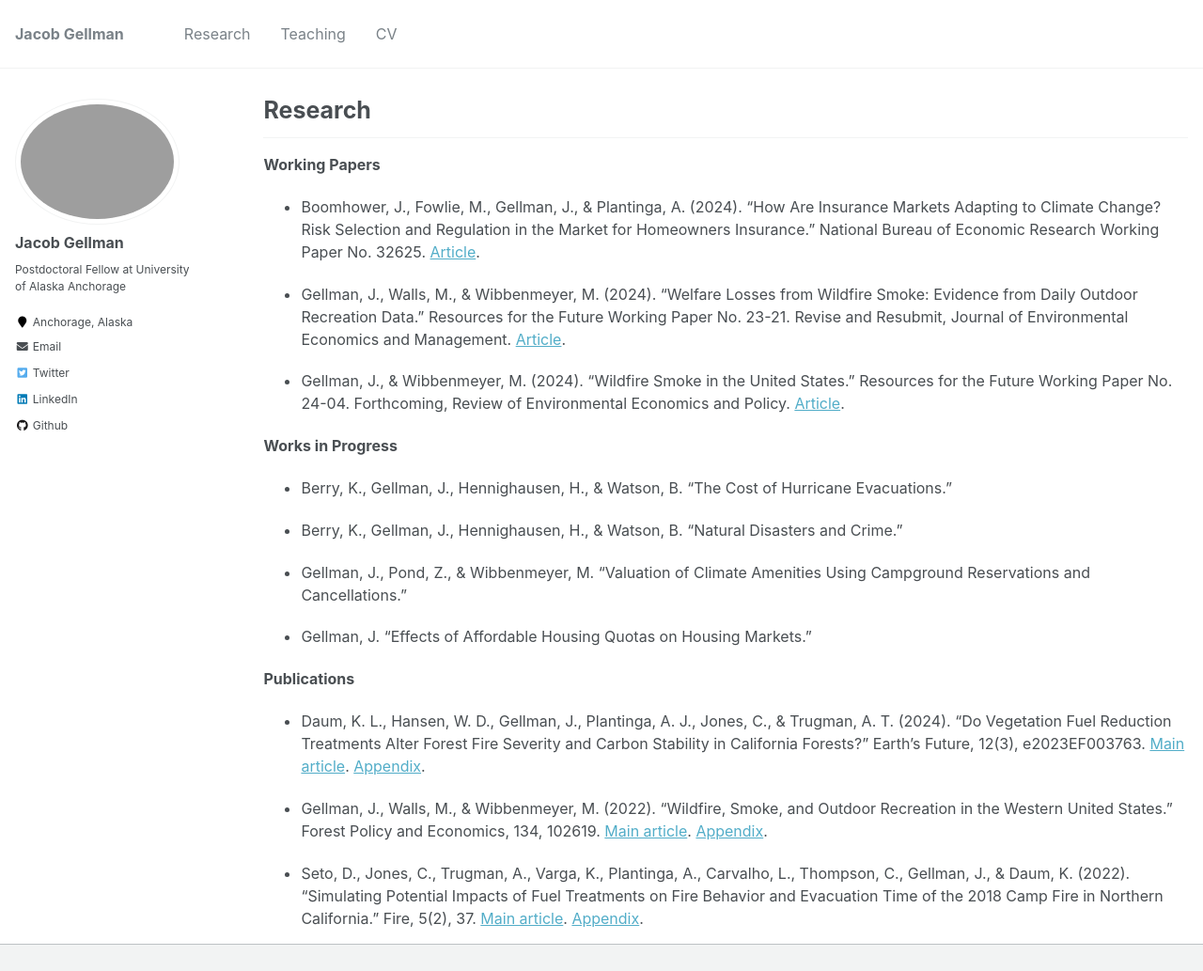
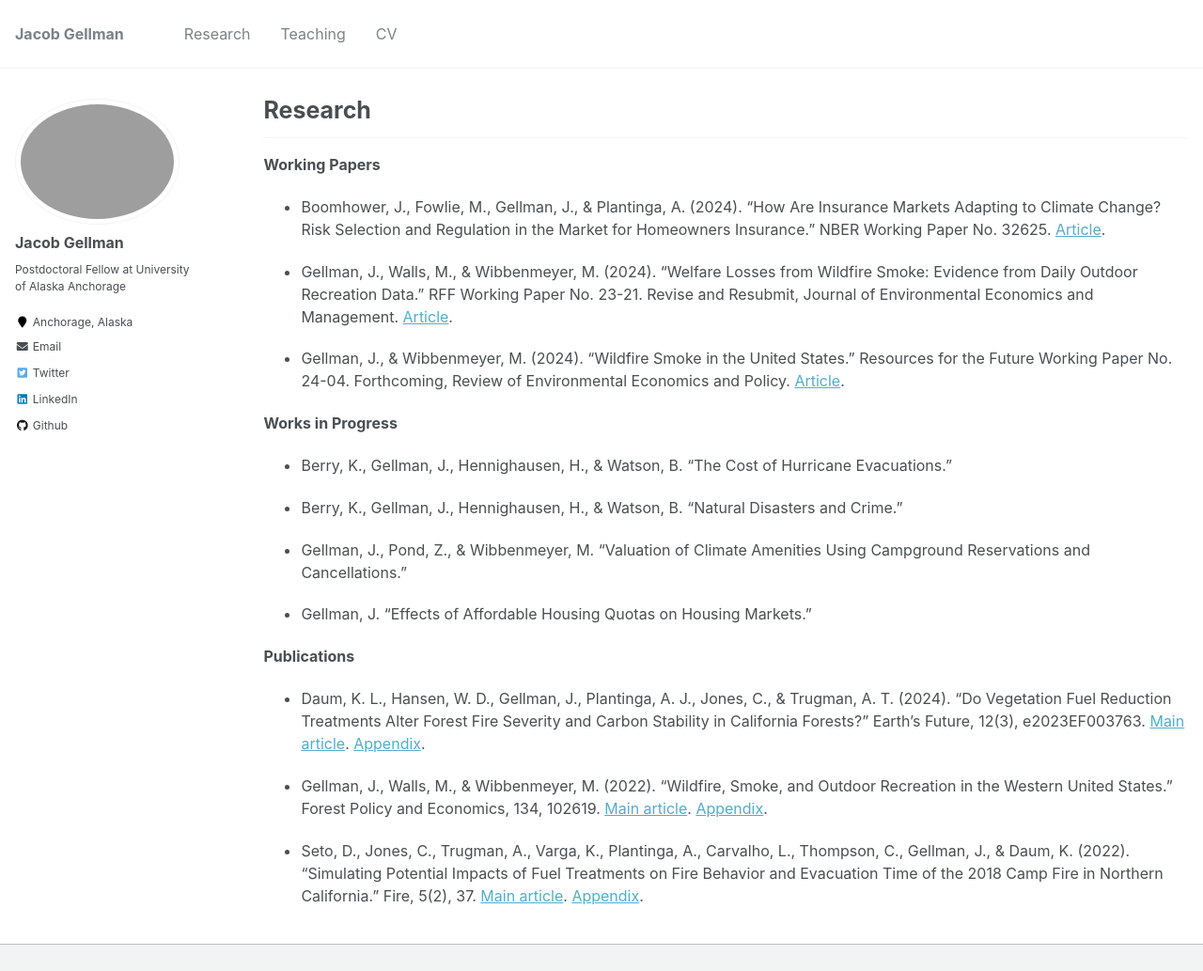
Before and after one commit to jacobgellman/jacobgellman.github.io, a Jekyll site: the page built from _pages/research.md, in a window 1280 px wide and 1185 px high, cut to the strip 0-1033 px from the top of the window. Shown: the whole strip at 94% size. Built offline with Jekyll 4.4.1, drawn with Linux system fonts in a browser that asks for light colours.

Commit message:
Research page

```diff
--- a/_pages/research.md
+++ b/_pages/research.md
@@ -10,9 +10,9 @@
 ------
 
 **Working Papers**
-* Boomhower, J., Fowlie, M., Gellman, J., & Plantinga, A. (2024). "How Are Insurance Markets Adapting to Climate Change? Risk Selection and Regulation in the Market for Homeowners Insurance." National Bureau of Economic Research Working Paper No. 32625. [Article](https://jacobgellman.github.io/files/boomhower_et_al_2024-insurance_markets_climate_change_risk.pdf).
+* Boomhower, J., Fowlie, M., Gellman, J., & Plantinga, A. (2024). "How Are Insurance Markets Adapting to Climate Change? Risk Selection and Regulation in the Market for Homeowners Insurance." NBER Working Paper No. 32625. [Article](https://jacobgellman.github.io/files/boomhower_et_al_2024-insurance_markets_climate_change_risk.pdf).
 
-* Gellman, J., Walls, M., & Wibbenmeyer, M. (2024). "Welfare Losses from Wildfire Smoke: Evidence from Daily Outdoor Recreation Data." Resources for the Future Working Paper No. 23-21. Revise and Resubmit, Journal of Environmental Economics and Management. [Article](https://jacobgellman.github.io/files/gellman_et_al_2024-welfare_losses_wildfire_smoke_recreation.pdf).
+* Gellman, J., Walls, M., & Wibbenmeyer, M. (2024). "Welfare Losses from Wildfire Smoke: Evidence from Daily Outdoor Recreation Data." RFF Working Paper No. 23-21. Revise and Resubmit, Journal of Environmental Economics and Management. [Article](https://jacobgellman.github.io/files/gellman_et_al_2024-welfare_losses_wildfire_smoke_recreation.pdf).
 
 * Gellman, J., & Wibbenmeyer, M. (2024). "Wildfire Smoke in the United States." Resources for the Future Working Paper No. 24-04. Forthcoming, Review of Environmental Economics and Policy. [Article](https://jacobgellman.github.io/files/gellman_wibbenmeyer_2024-wildfire_smoke_in_united_states.pdf).
 
```
